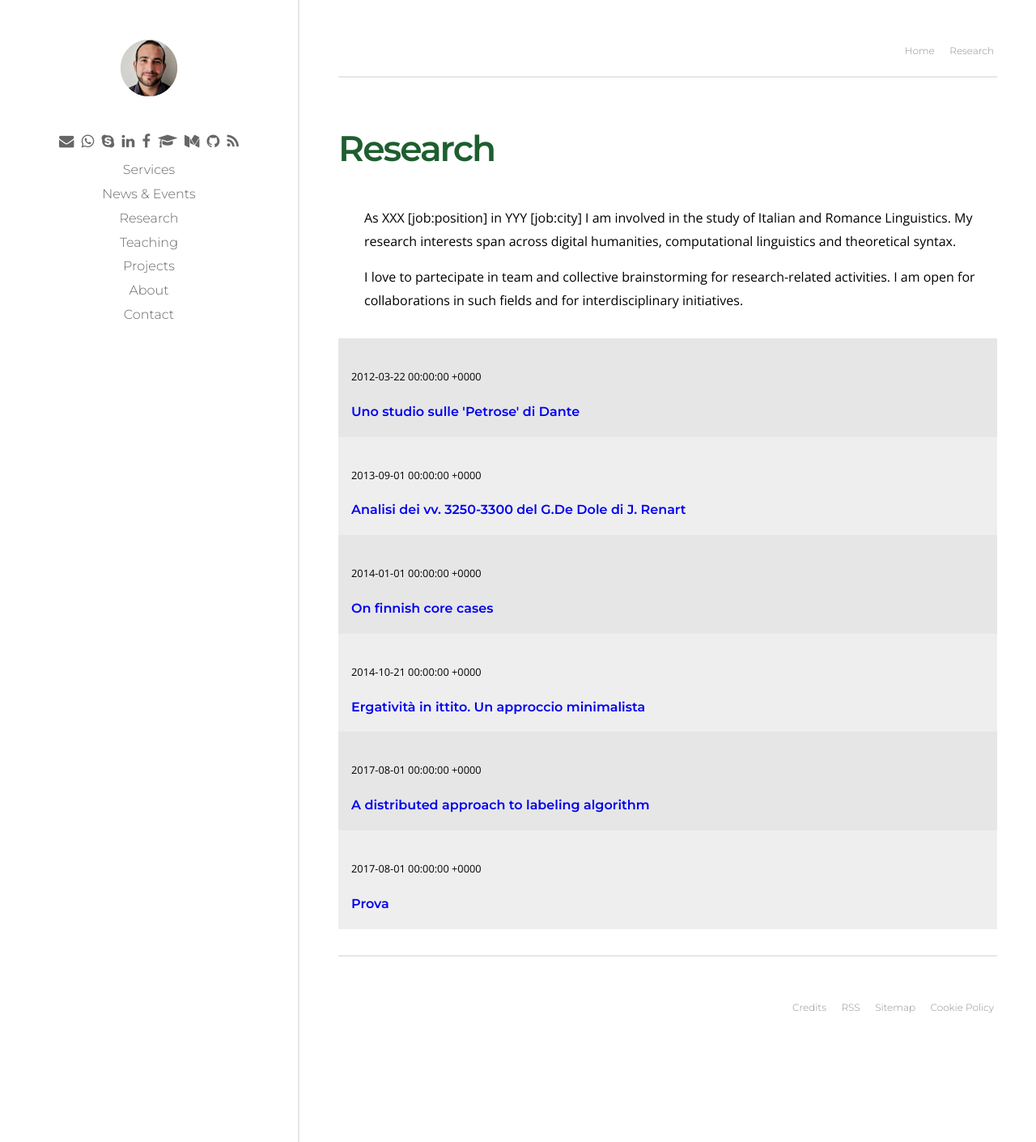
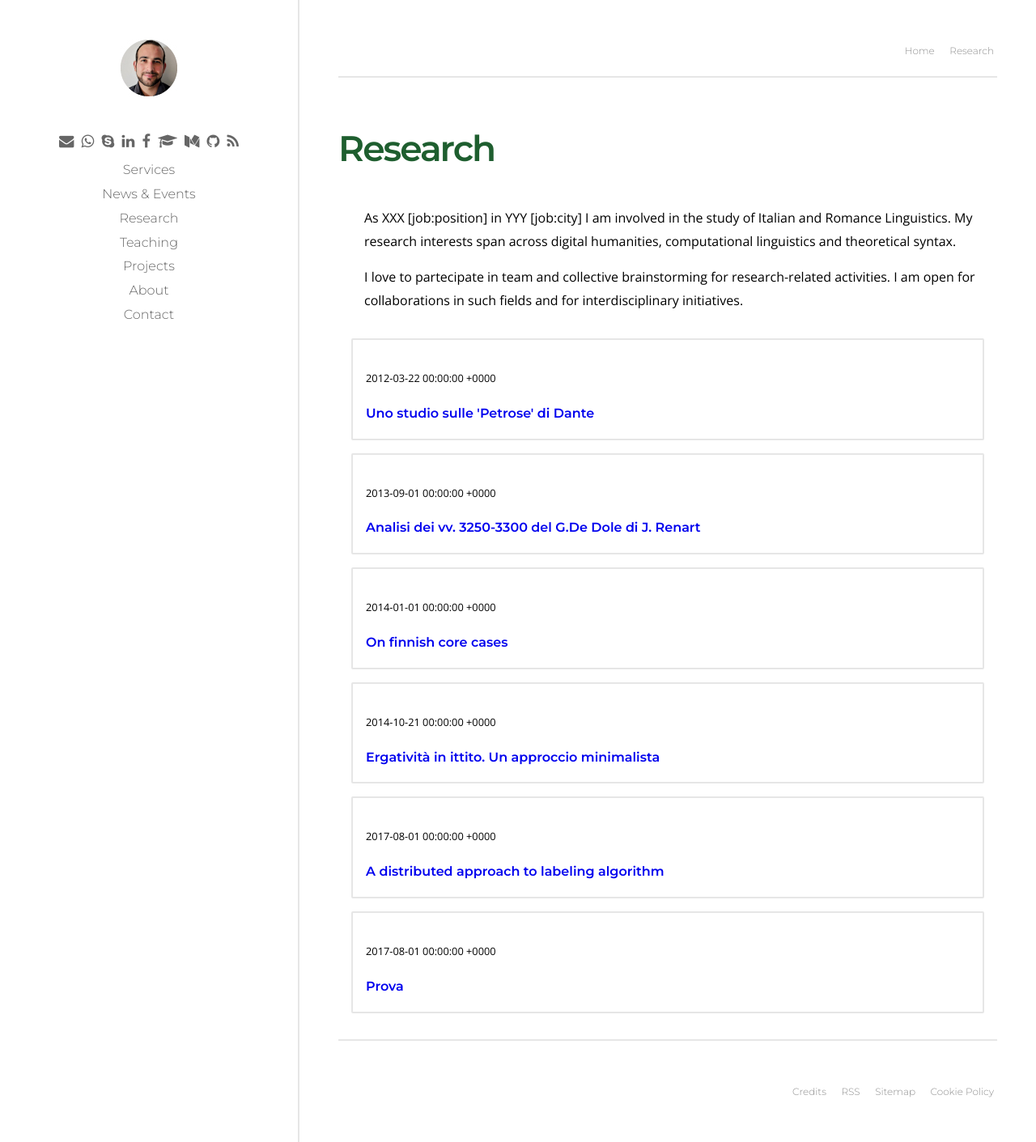
Before and after one commit to p-marco/p-marco.github.io, a Jekyll site: the page built from research.md, in a window 1280 px wide. Shown: the whole page at 81% size. Built offline with Jekyll 4.4.1, drawn with Linux system fonts in a browser that asks for light colours; our own code applies the rules of GitHub Pages for plain Markdown files.

Commit message:
default layout test

```diff
--- a/_includes/collection.html
+++ b/_includes/collection.html
@@ -14,7 +14,6 @@
 </ul>
 
 <style>
-.grid-item { padding:1em; }
-.grid-item:nth-of-type(odd){background:#e6e6e6;}
-.grid-item:nth-of-type(even){background:#eee;}
+.grid-item { padding:1em; margin:1em; border-radius:2px; border: 2px solid #e6e6e6; }
+
 </style>
```
